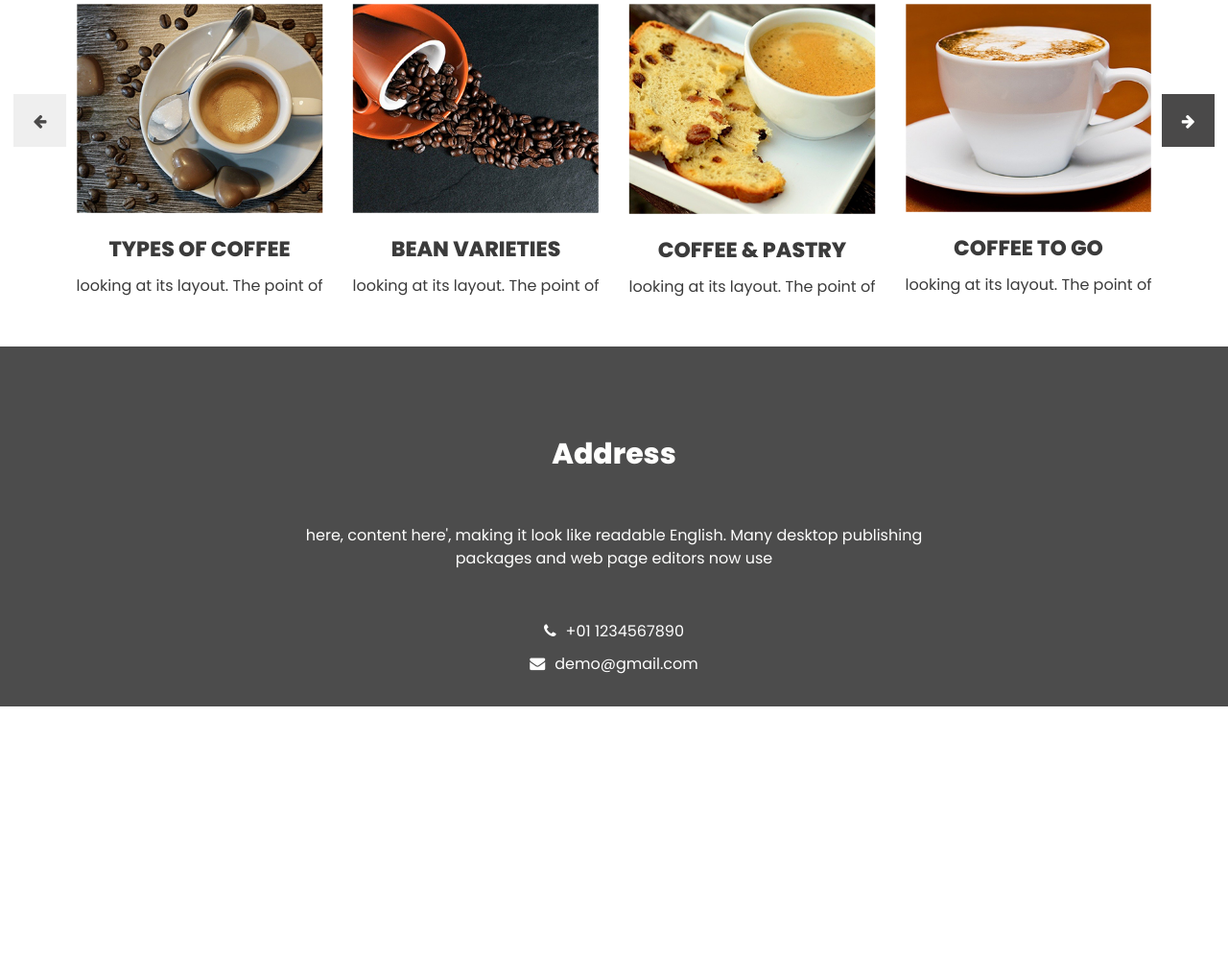
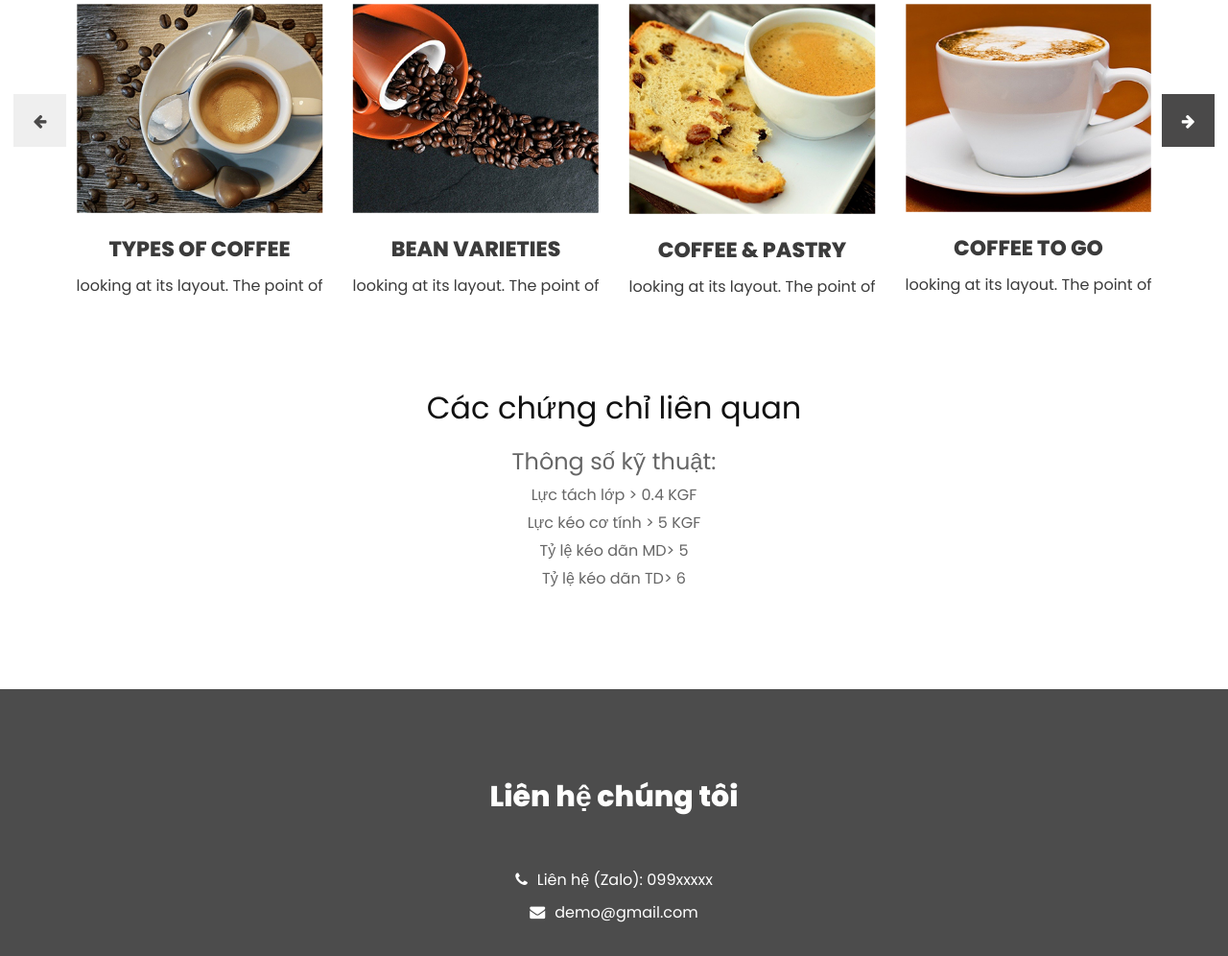
Before and after one commit to tuihutchankhong/tuihutchankhong.github.io, a plain HTML site: page index.html in a window 1280 px wide. Shown: the part 1161-2157 px from the top of the page at 96% size. Before the commit the page ends 1897 px from the top, so only its background shows below. Drawn offline with nearby package versions, Linux system fonts and the light colour scheme; files whose address does not match are found by name.

Commit message:
feat: update contact

```diff
--- a/css/style.css
+++ b/css/style.css
@@ -1075,6 +1075,11 @@ textarea#comment.update_mail::placeholder {
   text-align: center;
 }
 
+.intro-subtitle {
+  font-size: 32px;
+  text-align: center;
+}
+
 .intro-description {
   text-align: center;
   font-size: 24px;
@@ -1091,6 +1096,11 @@ textarea#comment.update_mail::placeholder {
   text-align: center;
 }
 
+.intro-product-text {
+  font-size: 16px;
+  text-align: center;
+}
+
 .custom-slider {
   padding: 0;
 }
@@ -1100,6 +1110,5 @@ textarea#comment.update_mail::placeholder {
 }
 
 .custom-contact {
-  margin-top: 50px;
   padding-bottom: 25px;
 }
--- a/index.html
+++ b/index.html
@@ -146,19 +146,30 @@
             </div>
          </div>
       </div>
-      <!-- contact section end -->
+      <div class="banner_section layout_padding">
+         <div class="container">
+           <div class="intro-container">
+             <h1 class="intro-subtitle">Các chứng chỉ liên quan</h1>
+             <div class="intro-description">Thông số kỹ thuật:</div>
+             <div class="intro-product-text">Lực tách lớp > 0.4 KGF</div>
+             <div class="intro-product-text">Lực kéo cơ tính > 5 KGF</div>
+             <div class="intro-product-text">Tỷ lệ kéo dãn MD> 5</div>
+             <div class="intro-product-text">Tỷ lệ kéo dãn TD> 6</div>
+           </div>
+         </div>
+      </div>
+
       <!-- footer section start -->
       <div class="footer_section layout_padding custom-contact">
          <div class="container">
             <div class="row">
                <div class="col-md-12">
-                  <h1 class="address_text">Address</h1>
-                  <p class="footer_text">here, content here', making it look like readable English. Many desktop publishing packages and web page editors now use </p>
+                  <h1 class="address_text">Liên hệ chúng tôi</h1>
                   <div class="location_text">
                      <ul>
                         <li>
                            <a href="#">
-                           <i class="fa fa-phone" aria-hidden="true"></i><span class="padding_left_10">+01 1234567890</span>
+                           <i class="fa fa-phone" aria-hidden="true"></i><span class="padding_left_10">Liên hệ (Zalo): 099xxxxx</span>
                            </a>
                         </li>
                         <li>
```
